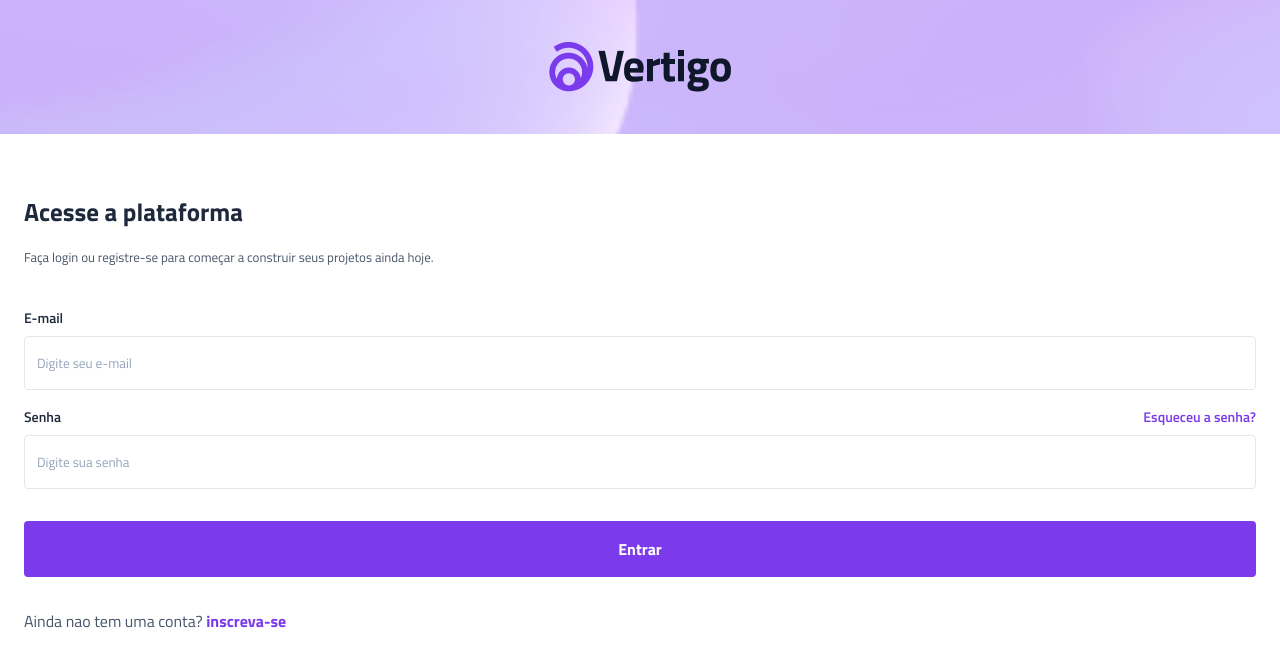
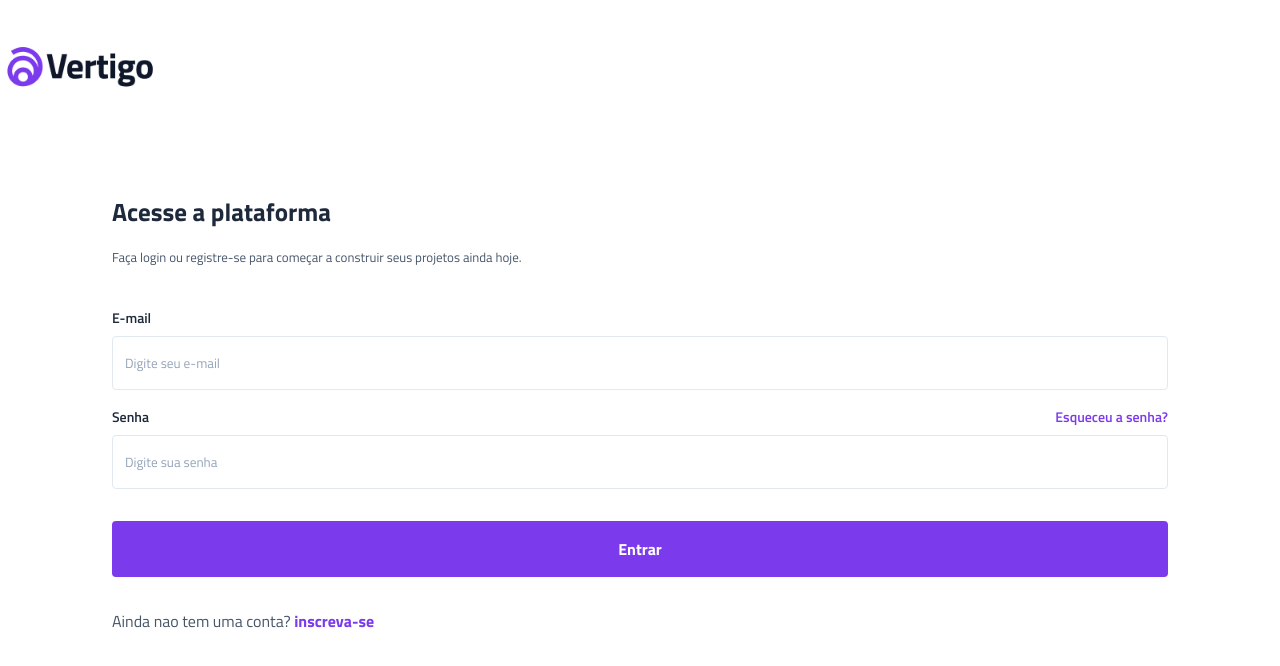
Before and after one commit to Pedro-Oliveira12c/projeto-vertig0, a plain HTML site: page index.html in a window 1280 px wide. Drawn offline with Linux system fonts and the light colour scheme.

Commit message:
primeiros ajustos do desktop

```diff
--- a/style.css
+++ b/style.css
@@ -116,3 +116,19 @@ main{
     font-weight: 700;
     font-size: 1rem;
 }
+
+@media(min-width: 1000px){
+    header{
+        background: none;
+        justify-content: flex-start;
+    }
+
+    header img{
+        width: 10rem;
+    }
+
+
+main{
+    padding-inline: 7rem;
+}
+}
```
Also changed, not shown: imagens/img.svg (added).
